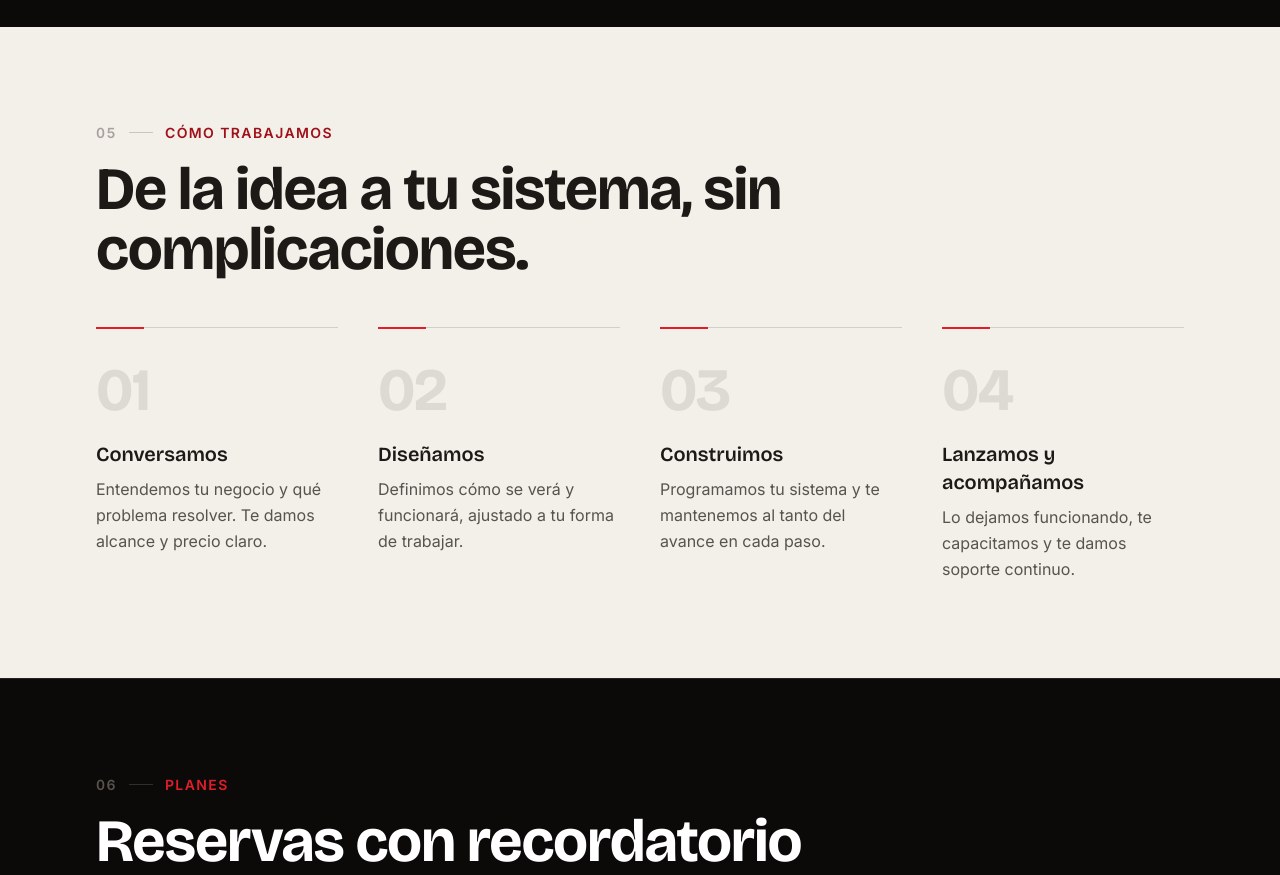
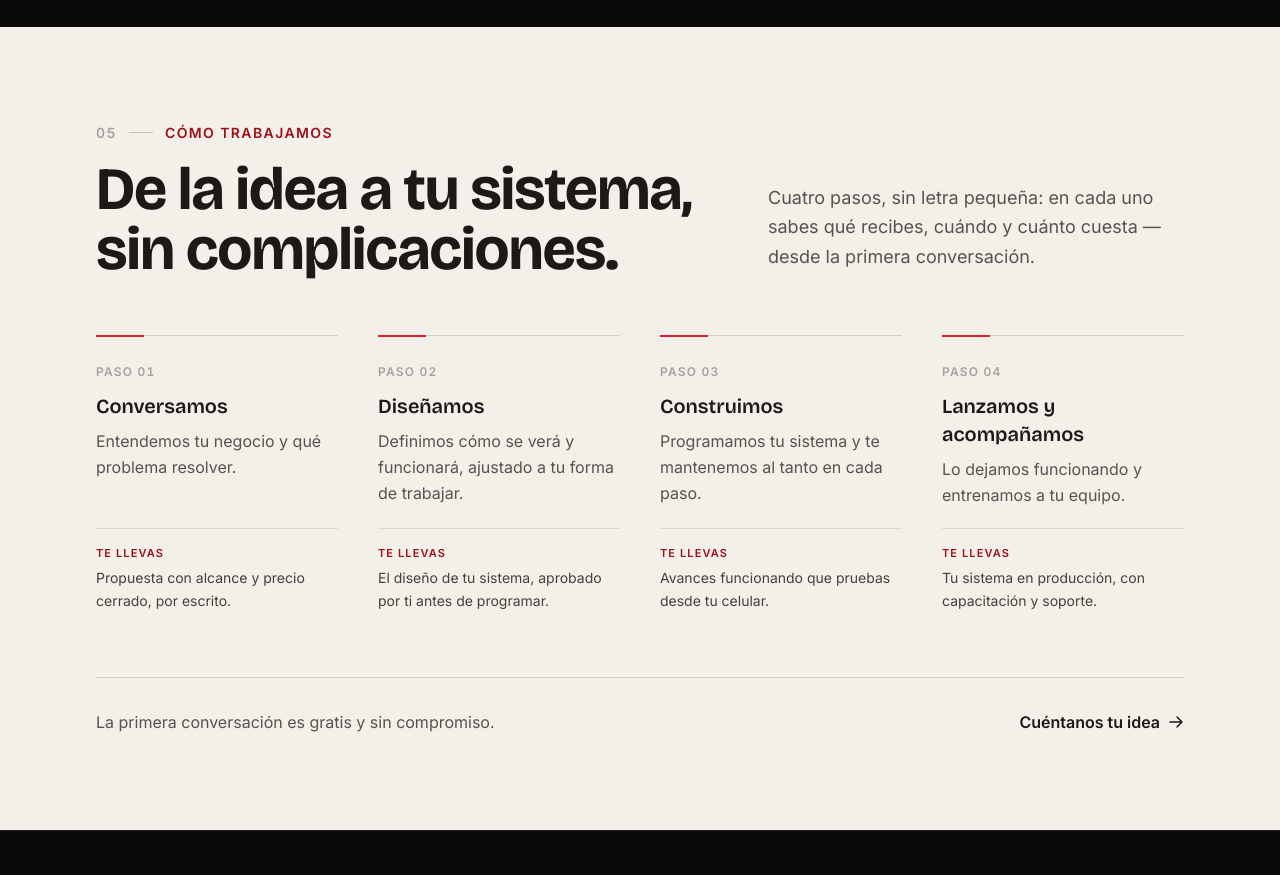
Before and after one commit to Najo24-code/pilotoapps-web, a Next.js app: page /pilotoapps-web/ in a window 1280 px wide. Shown: the part 7720-8595 px from the top of the page. Built offline with nearby package versions, Linux system fonts and the light colour scheme.

Commit message:
feat: Proceso v2 - cabecera dos columnas, entregable 'te llevas' por paso y cierre con CTA

```diff
--- a/app/page.tsx
+++ b/app/page.tsx
@@ -579,7 +579,8 @@ export default function Home() {
       {/* PROCESO — banda clara: rompe el negro a propósito (ritmo editorial) */}
       <section id="proceso" className="bg-[#f3efe9] py-16 md:py-24">
         <div className="mx-auto max-w-6xl px-4 sm:px-6 lg:px-8">
-          <Reveal className="max-w-3xl">
+          <div className="grid items-end gap-6 lg:grid-cols-12 lg:gap-16">
+            <Reveal className="lg:col-span-7">
               <p className="mb-4 flex items-center gap-3 text-sm font-semibold uppercase tracking-widest">
                 <span className="tabular-nums text-stone-400">05</span>
                 <span className="h-px w-6 bg-stone-900/20" />
@@ -589,23 +590,66 @@ export default function Home() {
                 De la idea a tu sistema, sin complicaciones.
               </h2>
             </Reveal>
-          <div className="mt-12 grid gap-x-10 gap-y-12 sm:grid-cols-2 lg:grid-cols-4">
+            <Reveal delay={0.08} className="lg:col-span-5">
+              <p className="text-lg leading-relaxed text-stone-600 lg:pb-2">
+                Cuatro pasos, sin letra pequeña: en cada uno sabes qué recibes,
+                cuándo y cuánto cuesta — desde la primera conversación.
+              </p>
+            </Reveal>
+          </div>
+          <div className="mt-14 grid gap-x-10 gap-y-12 sm:grid-cols-2 lg:grid-cols-4">
             {[
-              { n: "01", t: "Conversamos", d: "Entendemos tu negocio y qué problema resolver. Te damos alcance y precio claro." },
-              { n: "02", t: "Diseñamos", d: "Definimos cómo se verá y funcionará, ajustado a tu forma de trabajar." },
-              { n: "03", t: "Construimos", d: "Programamos tu sistema y te mantenemos al tanto del avance en cada paso." },
-              { n: "04", t: "Lanzamos y acompañamos", d: "Lo dejamos funcionando, te capacitamos y te damos soporte continuo." },
+              {
+                n: "01", t: "Conversamos",
+                d: "Entendemos tu negocio y qué problema resolver.",
+                r: "Propuesta con alcance y precio cerrado, por escrito.",
+              },
+              {
+                n: "02", t: "Diseñamos",
+                d: "Definimos cómo se verá y funcionará, ajustado a tu forma de trabajar.",
+                r: "El diseño de tu sistema, aprobado por ti antes de programar.",
+              },
+              {
+                n: "03", t: "Construimos",
+                d: "Programamos tu sistema y te mantenemos al tanto en cada paso.",
+                r: "Avances funcionando que pruebas desde tu celular.",
+              },
+              {
+                n: "04", t: "Lanzamos y acompañamos",
+                d: "Lo dejamos funcionando y entrenamos a tu equipo.",
+                r: "Tu sistema en producción, con capacitación y soporte.",
+              },
             ].map((s, i) => (
               <Reveal key={s.n} delay={i * 0.08}>
-                <div className="group relative border-t border-stone-900/15 pt-8">
+                <div className="group relative flex h-full flex-col border-t border-stone-900/15 pt-7">
                   <span className="absolute left-0 top-0 h-0.5 w-12 -translate-y-px bg-brand transition-all duration-300 group-hover:w-20" />
-                  <div className="font-display text-6xl font-bold tracking-tight text-stone-900/10">{s.n}</div>
-                  <h3 className="mb-2 mt-5 font-display text-xl font-semibold text-stone-900">{s.t}</h3>
-                  <p className="leading-relaxed text-stone-600">{s.d}</p>
+                  <p className="text-xs font-semibold uppercase tracking-widest text-stone-400">
+                    Paso <span className="tabular-nums">{s.n}</span>
+                  </p>
+                  <h3 className="mb-2 mt-3 font-display text-xl font-semibold text-stone-900">{s.t}</h3>
+                  <p className="pb-5 leading-relaxed text-stone-600">{s.d}</p>
+                  <div className="mt-auto border-t border-stone-900/10 pt-4">
+                    <p className="text-[11px] font-semibold uppercase tracking-widest text-brand-600">Te llevas</p>
+                    <p className="mt-1.5 text-sm leading-relaxed text-stone-700">{s.r}</p>
+                  </div>
                 </div>
               </Reveal>
             ))}
           </div>
+          <Reveal className="mt-16 flex flex-col gap-5 border-t border-stone-900/15 pt-8 sm:flex-row sm:items-center sm:justify-between">
+            <p className="text-stone-600">
+              La primera conversación es gratis y sin compromiso.
+            </p>
+            <a
+              href={WHATSAPP}
+              target="_blank"
+              rel="noopener noreferrer"
+              className="inline-flex items-center gap-2 font-semibold text-stone-900 transition-colors hover:text-brand-600"
+            >
+              Cuéntanos tu idea
+              <svg className="h-4 w-4" fill="none" viewBox="0 0 24 24" strokeWidth={2.2} stroke="currentColor"><path strokeLinecap="round" strokeLinejoin="round" d="M13.5 4.5 21 12m0 0-7.5 7.5M21 12H3" /></svg>
+            </a>
+          </Reveal>
         </div>
       </section>
 
```
Lines whose indentation alone changed are shown as unchanged.
